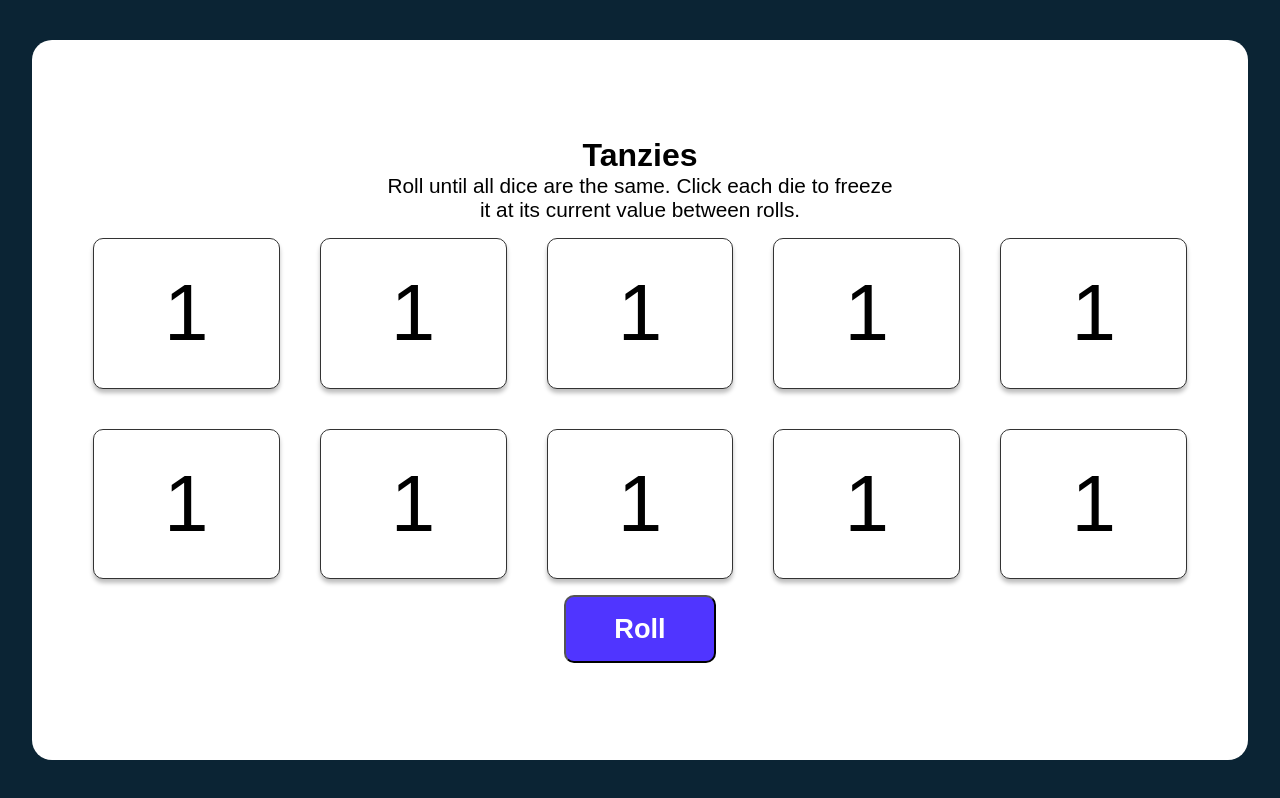
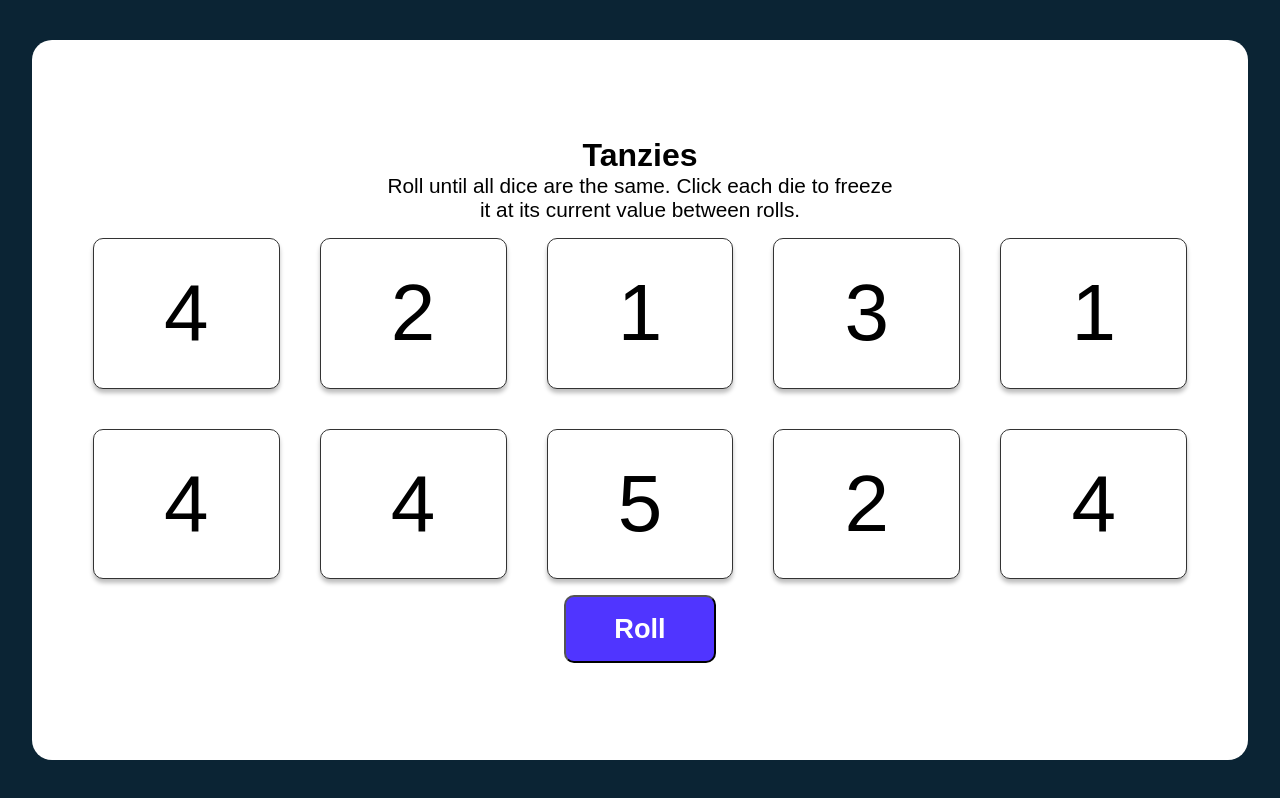
Before and after one commit to Mvergilio/React-Projects, a React (Vite) app in the folder tanzies-game/: page / in a window 1280 px wide. Built offline with nearby package versions, Linux system fonts and the light colour scheme.

Commit message:
project is ready

```diff
--- a/tanzies-game/package.json
+++ b/tanzies-game/package.json
@@ -12,7 +12,9 @@
     "eslint-import-resolver-typescript": "^2.7.1",
     "eslint-plugin-import": "^2.26.0",
     "eslint-plugin-jsx-a11y": "^6.5.1",
+    "nanoid": "^3.3.3",
     "react": "^18.0.0",
+    "react-confetti-cannon": "^0.10.1",
     "react-dom": "^18.0.0"
   },
   "devDependencies": {
@@ -20,13 +22,13 @@
     "@types/react-dom": "^18.0.0",
     "@typescript-eslint/eslint-plugin": "^5.20.0",
     "@typescript-eslint/parser": "^5.20.0",
+    "@vitejs/plugin-react": "^1.3.0",
     "eslint": "^8.13.0",
     "eslint-config-prettier": "^8.5.0",
     "eslint-plugin-prettier": "^4.0.0",
     "eslint-plugin-react": "^7.29.4",
     "prettier": "^2.6.2",
     "typescript": "^4.6.3",
-    "@vitejs/plugin-react": "^1.3.0",
     "vite": "^2.9.5"
   }
 }
--- a/tanzies-game/src/components/App.tsx
+++ b/tanzies-game/src/components/App.tsx
@@ -1,57 +1,86 @@
-import React, { useState } from "react";
+import { nanoid } from "nanoid";
+import React, { useState, useEffect, useMemo } from "react";
+import { Confetti } from "react-confetti-cannon";
 import "../styles/App.css";
 import { Die } from "./Die";
 
 interface NumberArr {
-  number: number;
+  value: number;
   freeze: boolean;
 }
 
 function App() {
-  const [numbersArr, setNumbersArr] = useState<NumberArr[]>([
-    { number: 1, freeze: false },
-    { number: 1, freeze: false },
-    { number: 1, freeze: false },
-    { number: 1, freeze: false },
-    { number: 1, freeze: false },
-    { number: 1, freeze: false },
-    { number: 1, freeze: false },
-    { number: 1, freeze: false },
-    { number: 1, freeze: false },
-    { number: 1, freeze: false },
-  ]);
+  const launchPoints = useMemo(
+    () => [
+      () => ({
+        x: window.innerWidth / 1.09,
+        y: window.innerHeight,
+        angle: 45,
+      }),
+    ],
+    []
+  );
+  const launchPoints2 = useMemo(
+    () => [
+      () => ({
+        x: window.innerWidth / 15,
+        y: window.innerHeight,
+        angle: -45,
+      }),
+    ],
+    []
+  );
 
   function createRandomArray() {
-    const randomArray: number[] = [];
+    const randomArray: NumberArr[] = [];
 
     while (randomArray.length < 10) {
       const randomNum: number = Math.floor(Math.random() * 6) + 1;
-      randomArray.push(randomNum);
+      randomArray.push({ value: randomNum, freeze: false });
     }
-    setNumbersArr((prevState) => {
-      const newState = randomArray.map((num: number, index: number) => ({
-        ...prevState[index],
-        number: prevState[index].freeze ? prevState[index].number : num,
-      }));
+    return randomArray;
+  }
+  const [numbersArr, setNumbersArr] = useState<NumberArr[]>(
+    createRandomArray()
+  );
+  const [tenzies, setTenzies] = useState(false);
 
-      return newState;
-    });
+  function handleChangeNumber() {
+    if (tenzies) {
+      setNumbersArr(createRandomArray());
+      setTenzies(false);
+    } else {
+      setNumbersArr((prevState) =>
+        prevState.map((elem: NumberArr) =>
+          elem.freeze ? elem : { ...elem, value: Math.ceil(Math.random() * 6) }
+        )
+      );
+    }
   }
+
+  useEffect(() => {
+    const isFreeze: boolean = numbersArr.every((elem) => elem.freeze === true);
+    const firstNumber: number = numbersArr[0].value;
+    const numberIsTheSame: boolean = numbersArr.every(
+      (elem) => elem.value === firstNumber
+    );
+    if (isFreeze && numberIsTheSame) setTenzies(isFreeze);
+  }, [numbersArr]);
 
   function changeBooleanValue(id: number) {
     setNumbersArr((prevState) => {
       const newStateWithNewBoolean: NumberArr[] = prevState.map(
         (elem: NumberArr, index: number) =>
-          id === index ? { ...elem, freeze: !elem.freeze } : { ...elem }
+          id === index ? { ...elem, freeze: !elem.freeze } : elem
       );
       return newStateWithNewBoolean;
     });
   }
 
   const dieArr = numbersArr.map(
-    (obj: { number: number; freeze: boolean }, index: number) => (
+    (obj: { value: number; freeze: boolean }, index: number) => (
       <Die
-        key={index}
+        key={nanoid()}
         index={index}
         changeBooleanValue={changeBooleanValue}
         numberObj={obj}
@@ -60,6 +89,8 @@ function App() {
   );
   return (
     <main className="main--container">
+      {tenzies && <Confetti launchPoints={launchPoints} />}
+      {tenzies && <Confetti launchPoints={launchPoints2} />}
       <div className="main--description--container">
         <h2>Tanzies</h2>
         <p>
@@ -69,11 +100,11 @@ function App() {
       </div>
       <div className="main--die--container">{dieArr}</div>
       <button
-        onClick={createRandomArray}
+        onClick={handleChangeNumber}
         type="button"
         className="main--button"
       >
-        Roll
+        {tenzies ? "New Game" : "Roll"}
       </button>
     </main>
   );
--- a/tanzies-game/src/components/Die.tsx
+++ b/tanzies-game/src/components/Die.tsx
@@ -3,8 +3,8 @@ import "../styles/Die.css";
 
 interface Props {
   index: number;
-  changeBooleanValue: void;
-  numberObj: { number: number; freeze: boolean };
+  changeBooleanValue: () => void;
+  numberObj: { value: number; freeze: boolean };
 }
 interface Style {
   backgroundColor: string;
@@ -14,7 +14,7 @@ function Die(props: Props) {
   const {
     index,
     changeBooleanValue,
-    numberObj: { number, freeze },
+    numberObj: { value, freeze },
   } = props;
 
   const styles: Style = {
@@ -26,7 +26,7 @@ function Die(props: Props) {
       onClick={() => changeBooleanValue(index)}
       className="die"
     >
-      {number}
+      {value}
     </div>
   );
 }
```
Also changed, not shown: 1 other file (tests, documents, lock files or other folders).
